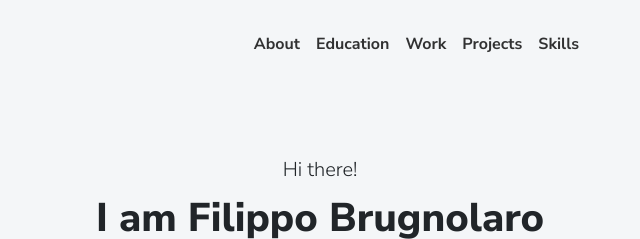
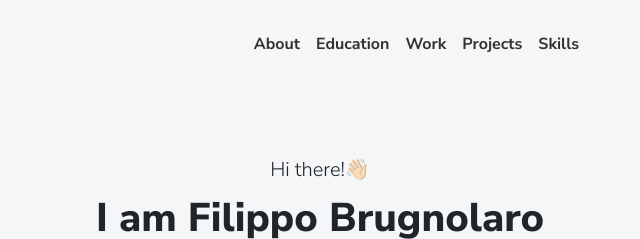
Before and after one commit to filippobrugnolaro/filippobrugnolaro.github.io, a plain HTML site: page index.html in a window 1280 px wide. Shown: the top 239 px of the page, 595-1235 px from the left. Drawn offline with Linux system fonts and the light colour scheme; files whose address does not match are found by name.

Commit message:
add hand

```diff
--- a/index.html
+++ b/index.html
@@ -55,7 +55,7 @@
                               <div class="col-lg-6 p-2"><img class="img-fluid" src="resources/hello.svg" alt="hello" /></div>
                               <div class="col-lg-6">
                                   <div class="mt-5">
-                                      <p class="lead mb-1">Hi there!</p>
+                                      <p class="lead mb-1">Hi there!👋🏻</p>
                                       <h1 class="intro-title marker">I am Filippo Brugnolaro</h1>
                                       <p class="lead fw-normal mt-3">Computer Science Student</br><span id="location">Cittadella, Padova, Italy</span></p>
                                       <div class="social-nav">
```
